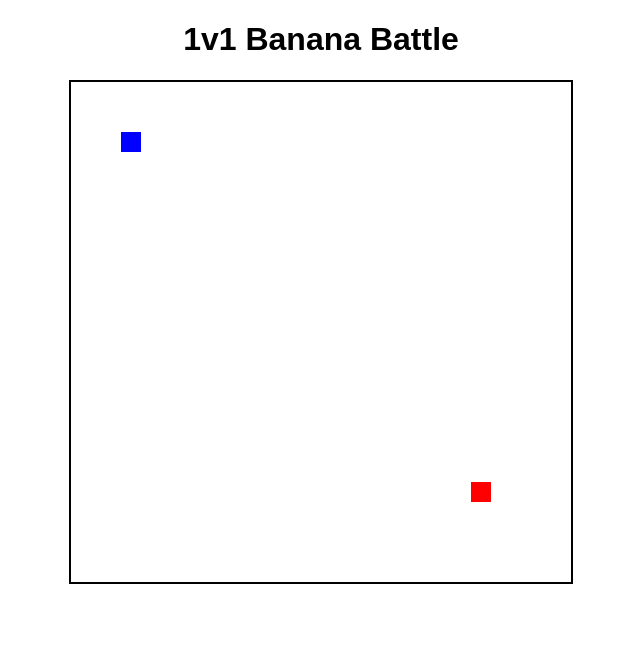
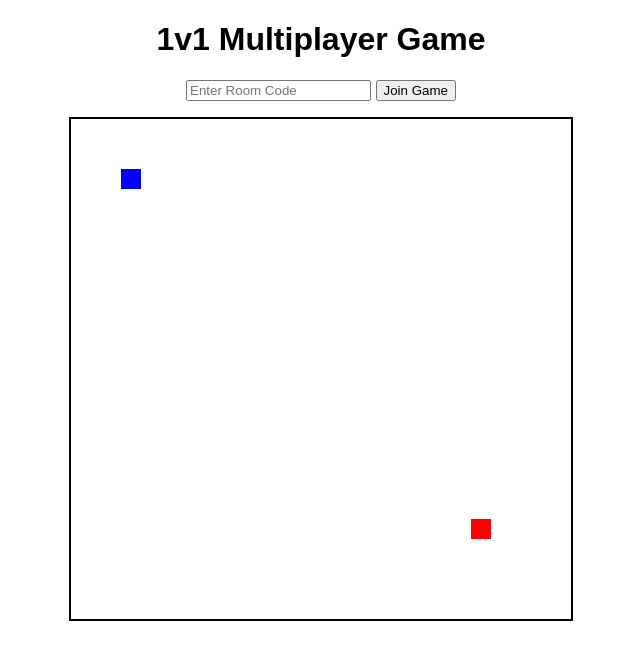
Before and after one commit to imyooni/pokerGame, a website: page index.html in a window 1280 px wide. Shown: the whole page, without its empty margins (319-959 px from the left). Drawn offline with nearby package versions, Linux system fonts and the light colour scheme; no server answers.

Commit message:
Update index.html

```diff
--- a/index.html
+++ b/index.html
@@ -3,12 +3,16 @@
 <head>
     <meta charset="UTF-8">
     <meta name="viewport" content="width=device-width, initial-scale=1.0">
-    <title>1v1 Banana Battle</title>
+    <title>1v1 Multiplayer Game</title>
     <link rel="stylesheet" href="style.css">
 </head>
 <body>
-    <h1>1v1 Banana Battle</h1>
+    <h1>1v1 Multiplayer Game</h1>
+    <input type="text" id="roomCode" placeholder="Enter Room Code">
+    <button onclick="joinRoom()">Join Game</button>
+    <p id="status"></p>
     <canvas id="gameCanvas"></canvas>
+
     <script src="https://cdn.socket.io/4.4.1/socket.io.min.js"></script>
     <script src="script.js"></script>
 </body>
```
